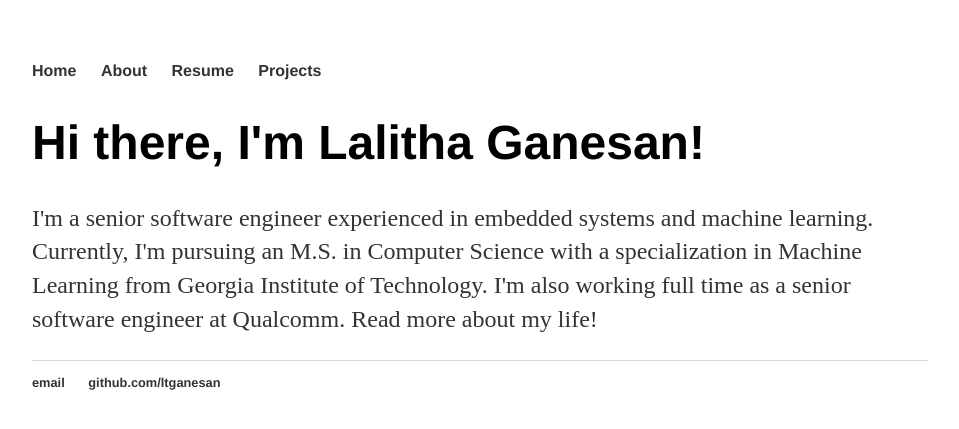
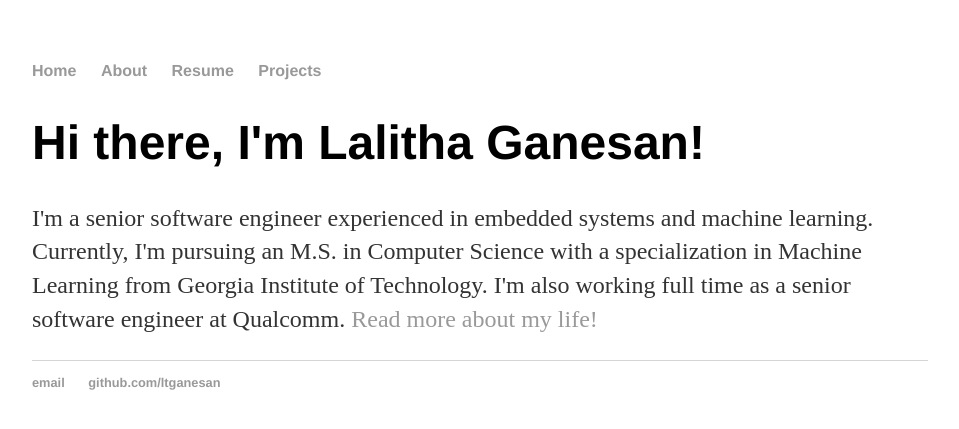
Before and after one commit to ltganesan/ltganesan.github.io, a Jekyll site: the page built from index.html, in a window 1280 px wide. Shown: the top 429 px of the page, without its empty margins (160-1119 px from the left). Built offline with Jekyll 4.4.1, drawn with Linux system fonts in a browser that asks for light colours.

Commit message:
Update main.css

```diff
--- a/css/main.css
+++ b/css/main.css
@@ -1,13 +1,11 @@
 body { margin: 60px auto; width: 70%; }
 
-a { text-decoration: none; color: #333; }
-/*a:hover { text-decoration: underline; }*/
-a:link {color: #333;}
-
-/* visited link */
+a { text-decoration: none; color: #999; }
+a:hover { text-decoration: underline; }
+/*a:link {color: #333;}
 a:visited { color: #333;}
 a:hover {text-decoration: underline; color: #ffe4e1;}
-
+*/
 p, ul { font-size: 1.5em; line-height: 1.4em; color: #333; }
 
 h1, h2, h3, h4 { font-family: 'Helvetica', 'Arial', 'Sans-Serif'; }
```
